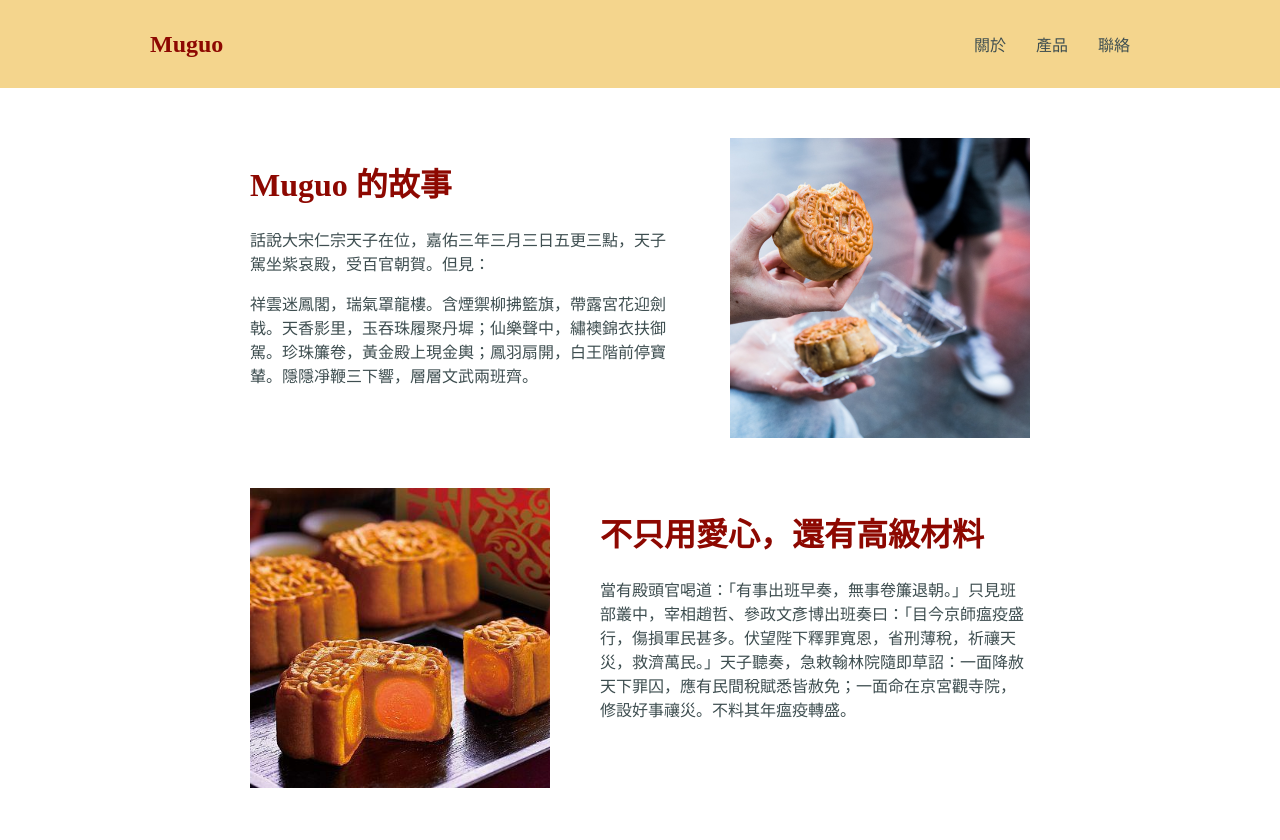
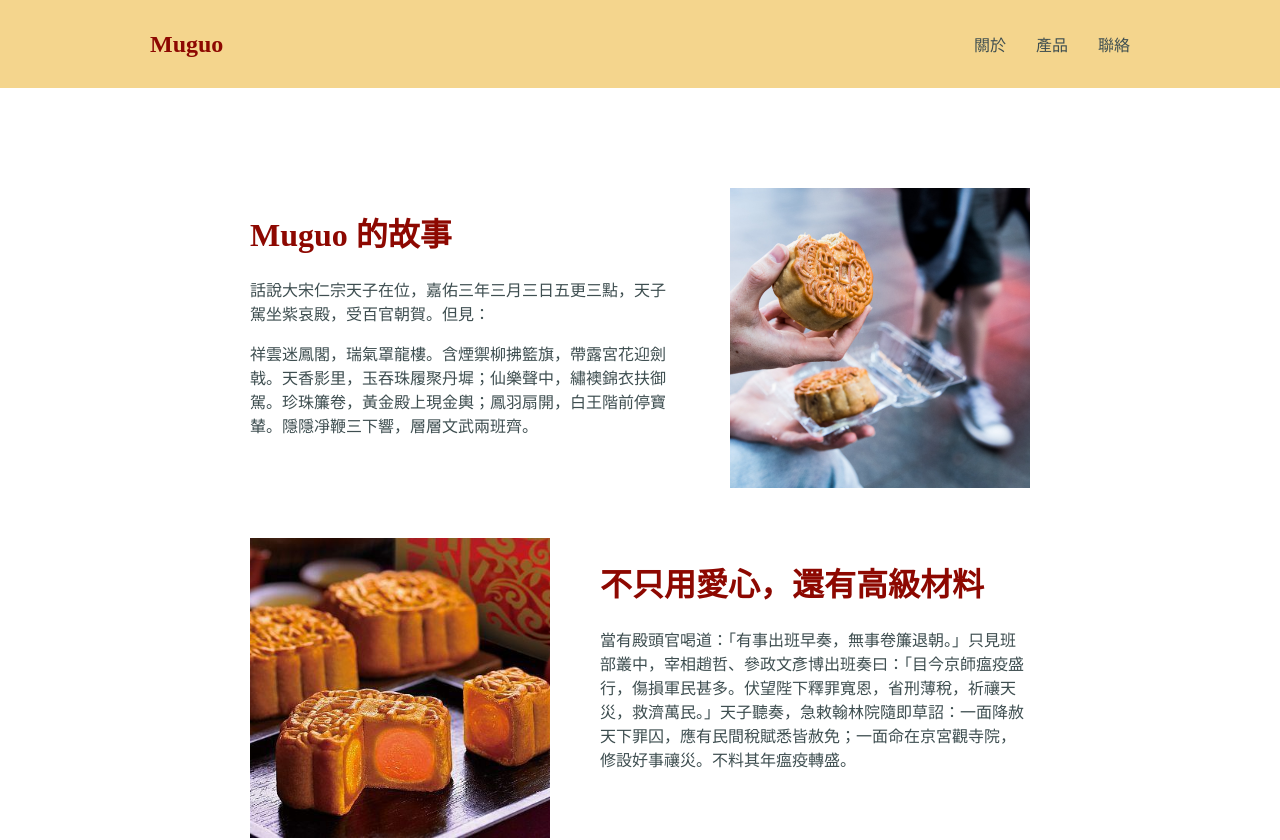
Before and after one commit to Yang-Yi-Shen/muguo, a Vue app: page /about in a window 1280 px wide. Shown: the top 840 px of the page. Built offline with nearby package versions, Linux system fonts and the light colour scheme.

Commit message:
feat: improve about spacing

```diff
--- a/src/views/About.vue
+++ b/src/views/About.vue
@@ -29,13 +29,15 @@ import Footer from '../components/Footer.vue'
 <style scoped>
 main {
     background-color: white;
-    padding: 50px 250px;
+    padding: 100px 250px;
+    display: flex;
+    flex-direction: column;
+    gap: 50px;
 }
 
 .section-content {
     display: flex;
     gap: 50px;
-    margin-bottom: 50px;
 }
 
 .section-image {
```
